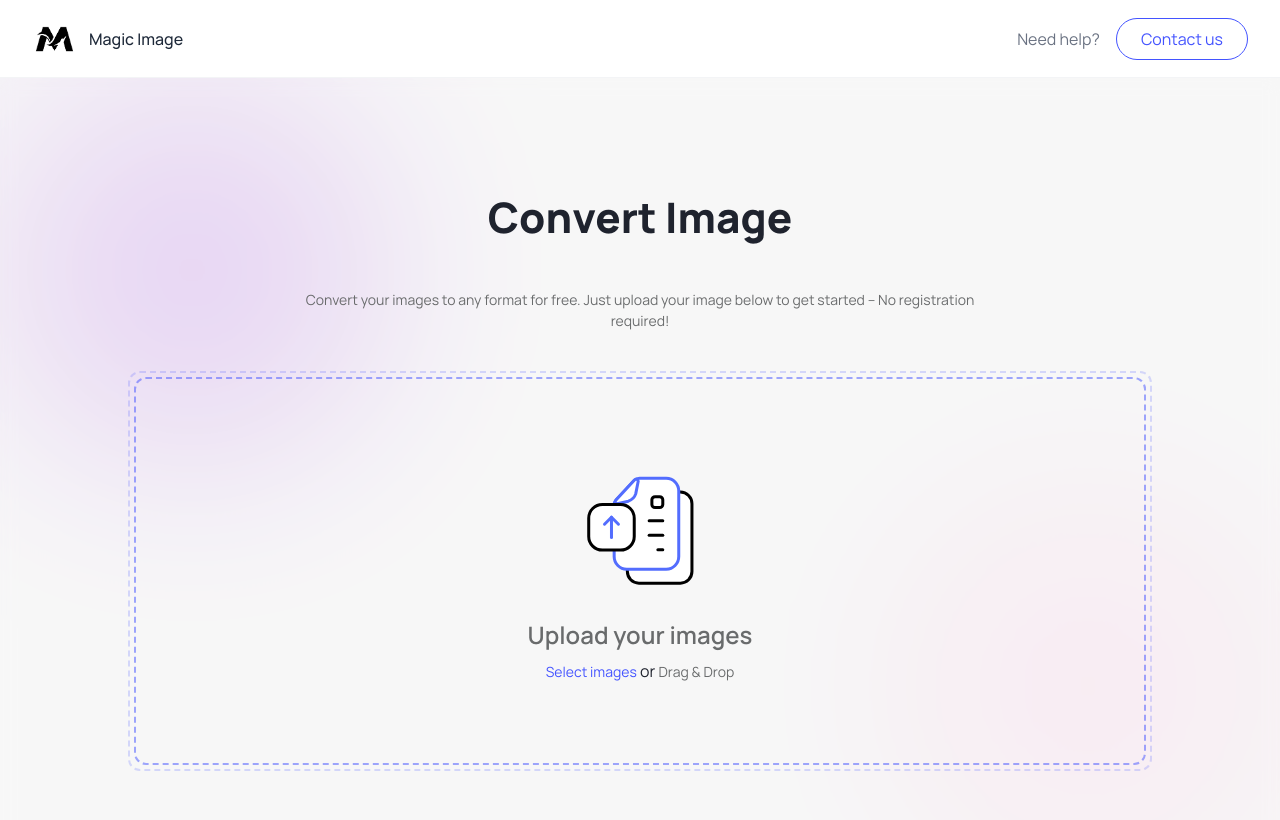
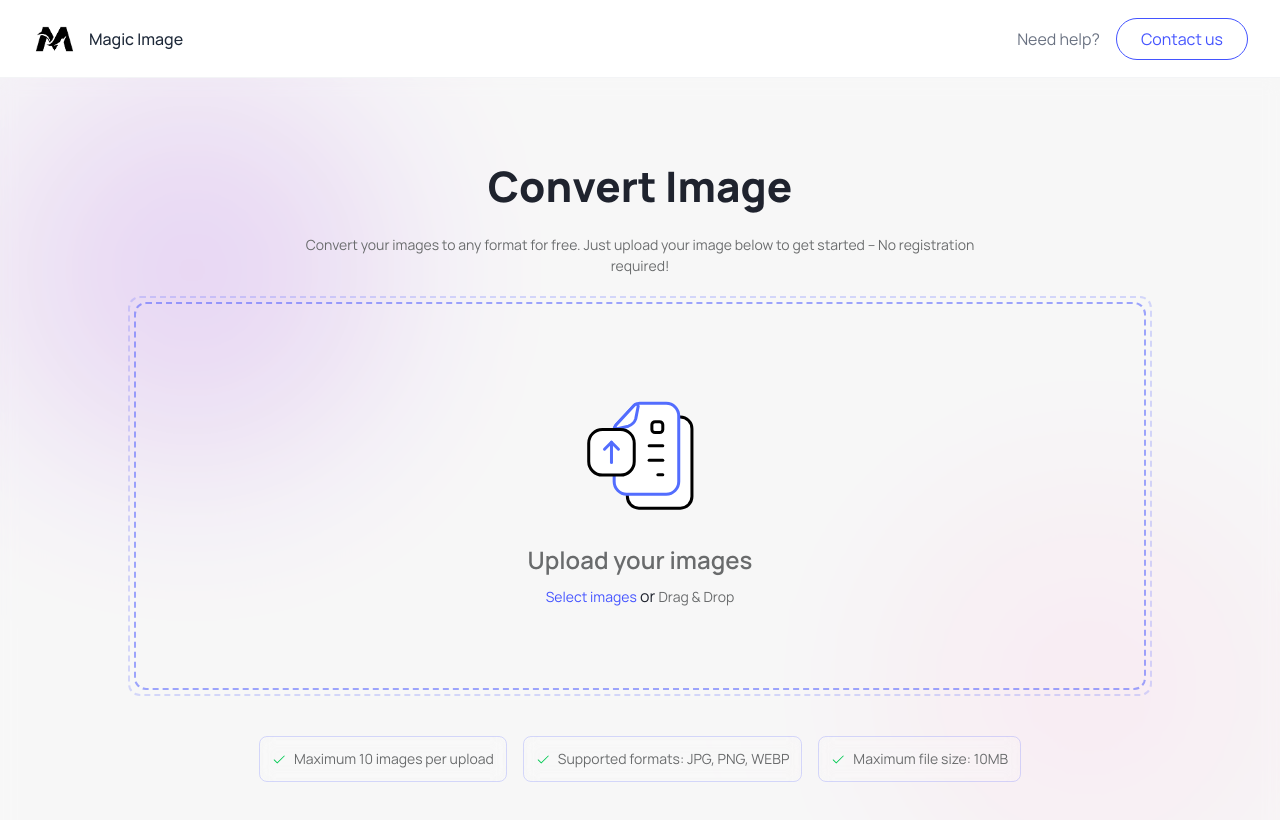
Before and after one commit to AhmadJanuarr/magic-image, a Next.js app: page / in a window 1280 px wide. Shown: the top 820 px of the page. Built offline with nearby package versions, Linux system fonts and the light colour scheme.

Commit message:
feat: Enhance Home page layout with additional information and styling for image upload limits and supported formats

```diff
--- a/src/app/page.tsx
+++ b/src/app/page.tsx
@@ -1,4 +1,5 @@
 import { CardUploadImageWrapper } from "@/components/uploads/CardUploadImageWrapper";
+import { PiCheck } from "react-icons/pi";
 
 export default function Home() {
   return (
@@ -9,14 +10,32 @@ export default function Home() {
         <div className="absolute bottom-0 right-0 size-96 -z-10 bg-pink-300/20 blur-[100px] rounded-full" />
       </div>
 
-      <div className="w-full min-h-screen flex flex-col items-center justify-center gap-10 bg-background/30 backdrop-blur-sm z-10 px-3">
-        <h1 className="heading ">Convert Image</h1>
-        <p className="sub-heading max-w-2xl text-center">
-          Convert your images to any format for free. Just upload your image below to get started – No registration
-          required!
-        </p>
-        <div className="mx-auto w-full">
+      <div className="w-full min-h-screen flex flex-col items-center justify-center bg-background/30 backdrop-blur-sm z-10 px-3 pt-20 lg:pt-0">
+        <div className="flex flex-col items-center justify-center gap-4">
+          <h1 className="heading">Convert Image</h1>
+          <p className="sub-heading max-w-2xl text-center">
+            Convert your images to any format for free. Just upload your image below to get started – No registration
+            required!
+          </p>
+        </div>
+        <div className="mx-auto w-full py-5">
           <CardUploadImageWrapper />
+        </div>
+        <div className="w-full flex justify-center py-5">
+          <div className="flex gap-4 text-sm text-gray-600 flex-col md:flex-row">
+            <div className="flex items-center gap-2  border border-accent/20 backdrop-blur-sm rounded-lg p-3">
+              <PiCheck className="text-green-500" />
+              <span className="sub-heading">Maximum 10 images per upload</span>
+            </div>
+            <div className="flex items-center gap-2 border border-accent/20 backdrop-blur-sm rounded-lg p-3">
+              <PiCheck className="text-green-500" />
+              <span className="sub-heading">Supported formats: JPG, PNG, WEBP</span>
+            </div>
+            <div className="flex items-center gap-2 border border-accent/20 backdrop-blur-sm rounded-lg p-3">
+              <PiCheck className="text-green-500" />
+              <span className="sub-heading">Maximum file size: 10MB</span>
+            </div>
+          </div>
         </div>
       </div>
     </section>
```
